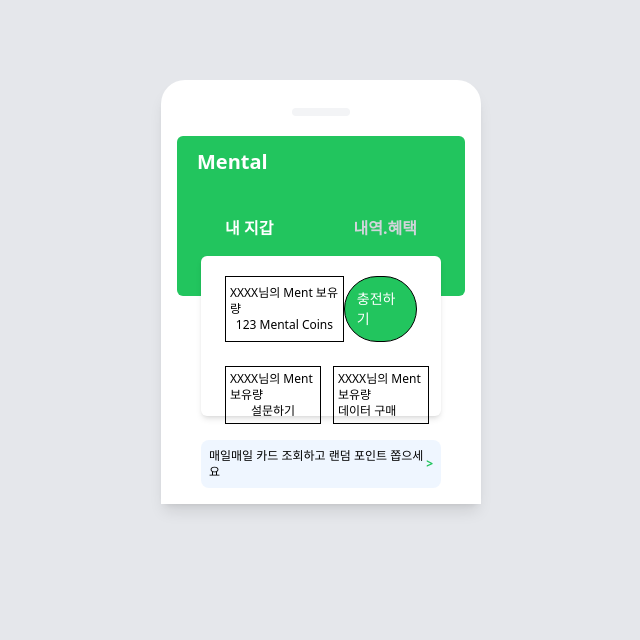
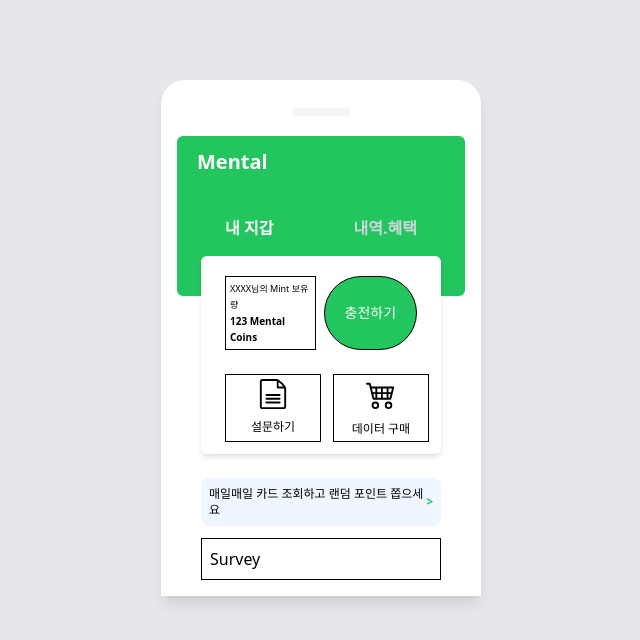
Before and after one commit to ndaysinaiK/korea-univ-team-project, a Next.js app: page /components/Mainpage/Mainpage in a window 1280 px wide. Shown: the top 640 px of the page, without its empty margins (319-959 px from the left). Built offline with nearby package versions, Linux system fonts and the light colour scheme.

Commit message:
29/05/2022 03:07:59 snk

```diff
--- a/pages/components/Mainpage/Mainpage.js
+++ b/pages/components/Mainpage/Mainpage.js
@@ -1,4 +1,6 @@
 import React from 'react'
+import {BsCart4} from 'react-icons/bs'
+import {ImFileText2} from 'react-icons/im'
 
 function Mainpage() {
   return (
@@ -33,24 +35,24 @@ function Mainpage() {
             </div>
 
             <div className="flex flex-col items-center justify-center">
-                <div className="bg-white shadow-md rounded-md w-5/6 z-10 -mt-10 h-40 ">
+                <div className="bg-white shadow-md rounded-md w-5/6 z-10 -mt-10 h-50 ">
                     <div>
                         <div className="flex justify-between p-3 mt-2">
-                            <p className="border flex flex-col items-center justify-center p-1 text-xs border-black ml-3">
-                                <a>XXXX님의 Ment 보유량</a>
-                                <a>123 Mental Coins</a>
+                            <p className="border flex flex-col items-center justify-center w-2/4 p-1 text-xs border-black ml-3 mr-2">
+                                <a style={{fontSize:'9px'}}>XXXX님의 Mint 보유량</a>
+                                <a style={{fontSize:'10px'}} className="font-bold">123 Mental Coins</a>
                             </p>
-                            <p className=" rounded-full bg-green-500 border flex items-center justify-center text-white p-3 text-sm border-black mr-3">충전하기</p>
+                            <p className=" w-2/4 rounded-full bg-green-500 border flex items-center justify-center text-white p-3 text-sm border-black mr-3">충전하기</p>
                         </div>
 
                         <div className="flex justify-between p-3">
-                            <p className="border flex flex-col items-center justify-center p-1 text-xs border-black ml-3">
-                                <a>XXXX님의 Ment 보유량</a>
-                                <a>설문하기</a>
+                            <p className="border flex flex-col w-2/4 items-center justify-center p-1 text-xs border-black ml-3">
+                                <a className="text-3xl"><ImFileText2/></a>
+                                <a className="animate-bounce mt-3">설문하기</a>
                             </p>
-                            <p className="border p-1 text-xs border-black ml-3">
-                                <a>XXXX님의 Ment 보유량</a> < br />
-                                <a>데이터 구매</a>
+                            <p className="border p-1 text-xs flex flex-col items-center justify-center w-2/4 border-black ml-3">
+                                <a className="text-3xl"><BsCart4/></a>
+                                <a className="mt-3">데이터 구매</a>
                             </p>
                         </div>
 
@@ -60,6 +62,11 @@ function Mainpage() {
                 <div className="bg-blue-50 w-5/6 rounded-lg mt-6 text-xs flex items-center justify-around p-2">
                     <p>매일매일 카드 조회하고 랜덤 포인트 쫍으세요</p>
                     <p className="text-green-500 font-bold"> {'>'} </p>
+                </div>
+
+                <div className="border border-black w-5/6 p-2 mt-3">
+                    Survey
+
                 </div>
 
             </div>
```
